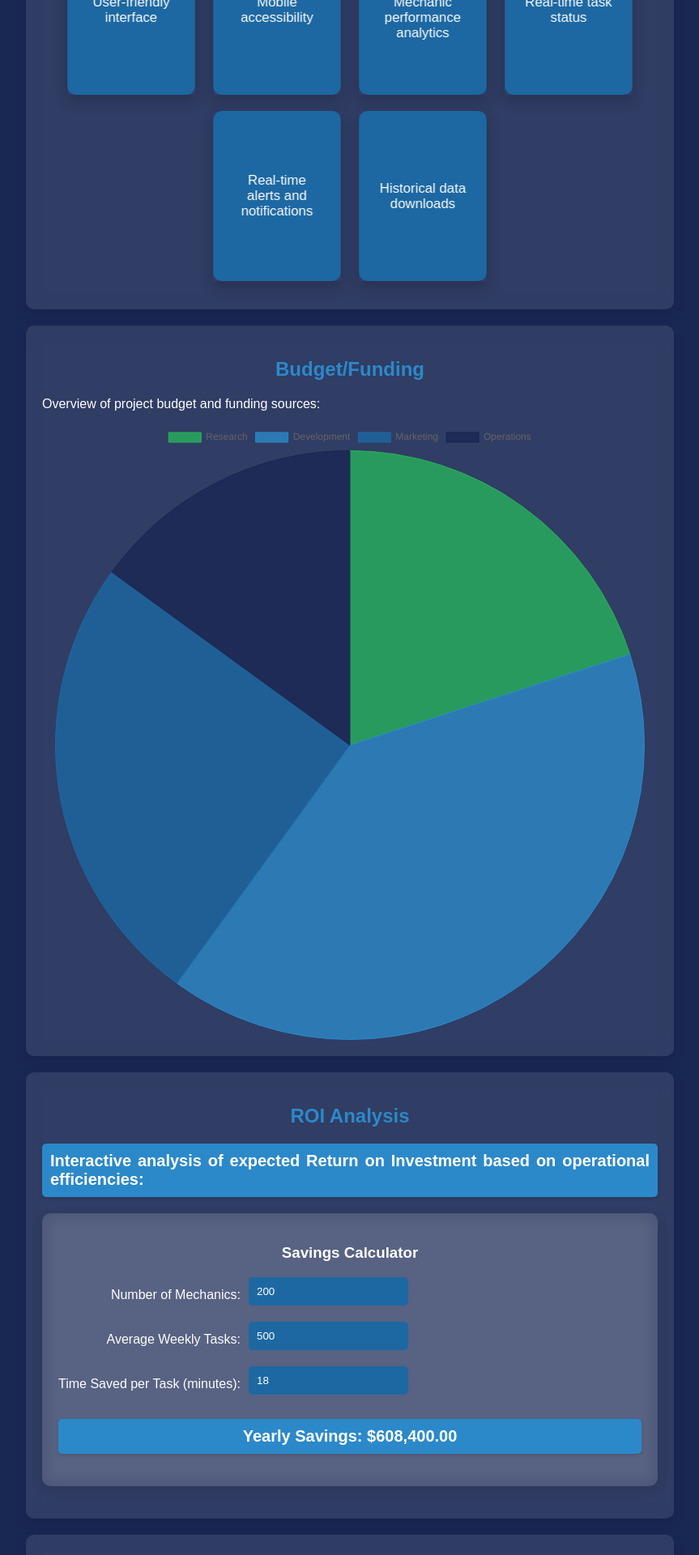
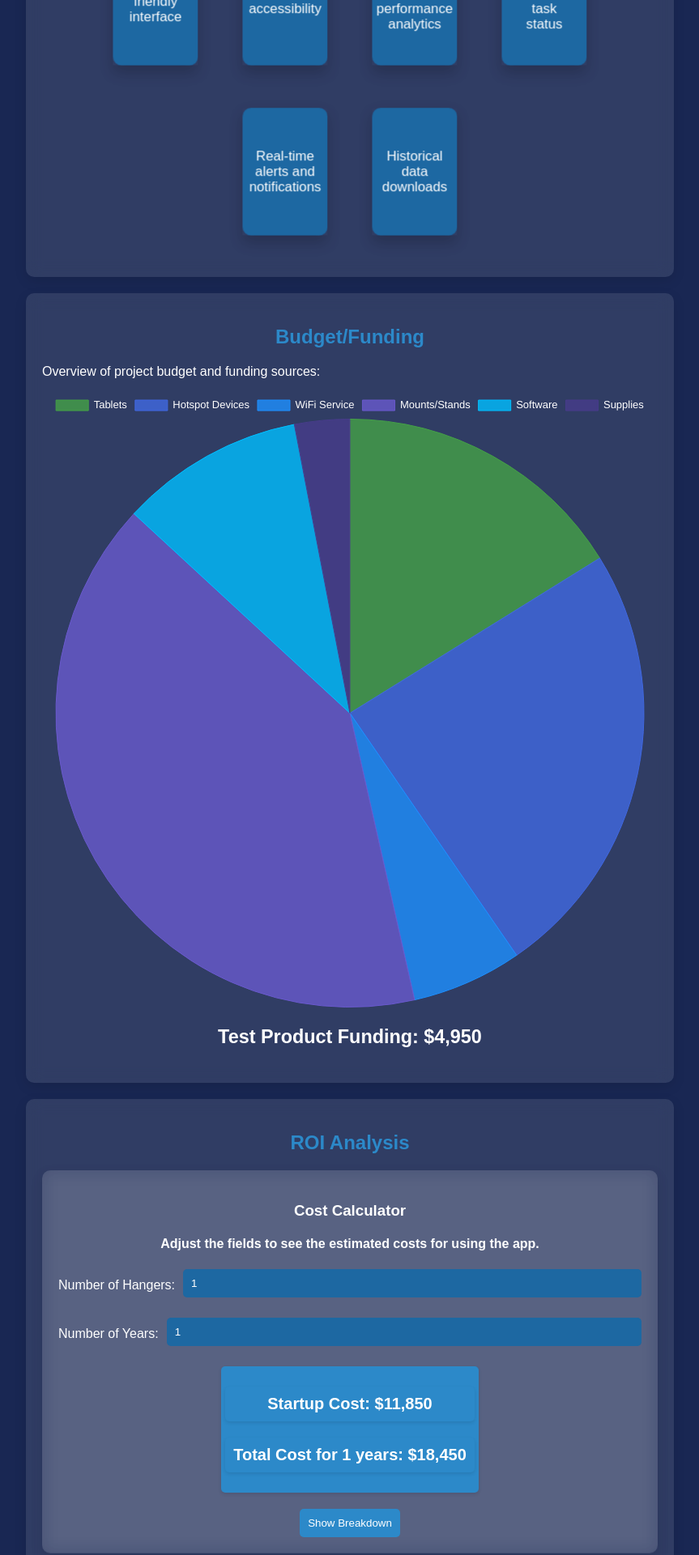
Before and after one commit to twistedcollar/esra-presentation, a React (Create React App) app: page / in a window 1280 px wide. Shown: the part 640-2560 px from the top of the page at 81% size, without its empty margins (208-1071 px from the left). Built offline with nearby package versions, Linux system fonts and the light colour scheme.

Commit message:
Cost Calculator, Test product funding, timeline descriptions

```diff
--- a/src/App.css
+++ b/src/App.css
@@ -78,3 +78,9 @@ body {
     font-size: 14px;
   }
 }
+
+.total-funding {
+  margin-top: 20px;
+  color: white;
+  font-size: 20px;
+}
--- a/src/App.js
+++ b/src/App.js
@@ -4,10 +4,36 @@ import './App.css';
 import { Pie } from 'react-chartjs-2';
 import 'chart.js/auto';
 import ROIAnalysis from './ROIAnalysis';
-import { BudgetData } from './ChartData';
+import { BudgetData, getTotalFunding } from './ChartData';
+import BudgetCalculator from './BudgetCalculator';
+
+
 import Timeline from './Timeline';
 import AppFeatures from './AppFeatures';
 import RisksSection from './Risks';
+
+const chartOptions = {
+  plugins: {
+    legend: {
+      labels: {
+        color: 'white', // White color for legend labels
+        font: {
+          size: 13 // Set the font size here
+        }
+      }
+    },
+    tooltip: {
+      bodyFont: {
+        size: 14 // Set the font size for tooltip items here
+      },
+      titleFont: {
+        size: 14 // Set the font size for tooltip titles here
+      }
+    }
+  }
+};
+
+const totalFunding = getTotalFunding(BudgetData.datasets[0].data);
 
 
 const FadeInSection = (props) => {
@@ -42,7 +68,7 @@ function App() {
       <FadeInSection>
         <div className="section hero" id="project-esra">
           <div className="hero-content">
-            <h1 className="title">Introducing Project ESRA</h1>
+            <h1 className="title">Project ESRA</h1>
             <p className="subheadline">
               Step into the future of aviation maintenance with Project ESRA(Enhanced Service for Reliable Assistance), an innovative digital QA call system designed specifically for the aerospace industry.
             </p>
@@ -56,7 +82,7 @@ function App() {
         <div className="section" id="introduction">
           <h2 className="subtitle">Introduction</h2>
           <p className="content">
-            Project ESRA streamlines communication between mechanics and remote QA specialists, reducing downtime and walking time. Its user-friendly interface ensures straightforward task handling, enabling teams to focus on keeping aircraft flying safely.
+            Project ESRA streamlines communication between aircraft mechanics and QA representatives. Specifically designed to reduce downtime, walking time, and increase productivity. Its user-friendly interface ensures straightforward task handling, enabling teams to focus on keeping aircraft flying safely.
           </p>
         </div>
       </FadeInSection>
@@ -64,7 +90,7 @@ function App() {
         <div className="section" id="features">
           <h2 className="subtitle">App Features</h2>
           <p className="content">
-            Check out these app features by clicking on them.
+            Click on the feature card to display the description.
           </p>
           <AppFeatures />
         </div>
@@ -74,14 +100,18 @@ function App() {
           <h2 className="subtitle">Budget/Funding</h2>
           <p className="content">Overview of project budget and funding sources:</p>
           <div>
-            <Pie data={BudgetData} />
+            <Pie data={BudgetData} options={chartOptions} />
+            <div className="total-funding">
+              <h3>Test Product Funding: ${totalFunding.toLocaleString()}</h3>
+            </div>
+
           </div>
         </div>
       </FadeInSection>
       <FadeInSection>
         <div className="section" id="roi-analysis">
           <h2 className="subtitle">ROI Analysis</h2>
-          <p className="content">Interactive analysis of expected Return on Investment based on operational efficiencies:</p>
+          <BudgetCalculator />
           <ROIAnalysis />
         </div>
       </FadeInSection>
@@ -89,7 +119,7 @@ function App() {
         <div className="section" id="risks">
           <h2 className="subtitle">Risks</h2>
           <p className="content">
-            Project ESRA's risk assessment identifies potential challenges and mitigation strategies.
+            Project ESRA's risk assessment identifies potential challenges.
           </p>
           <RisksSection />
         </div>
@@ -98,7 +128,7 @@ function App() {
         <div className="section" id="timeline">
           <h2 className="subtitle">Timeline</h2>
           <p className="content">
-            Project ESRA's timeline outlines key milestones, while risk assessment identifies potential challenges and mitigation strategies.
+            Project ESRA's timeline outlines key milestones.
           </p>
           <Timeline />
         </div>
--- a/src/AppFeatures.css
+++ b/src/AppFeatures.css
@@ -8,9 +8,9 @@
   }
 
   .feature-card {
-    width: 150px;
-    height: 200px;
-    margin: 10Spx;
+    width: 100px;
+    height: 150px;
+    margin: 15px;
     perspective: 1500px;
     box-sizing: border-box;
     transform: translateZ(0) scale(1.05); /* Slightly scale the card for a 3D effect */
@@ -70,5 +70,5 @@
 
   .feature-card:active {
     transform: translateZ(0) scale(1); /* Slightly reduce the scale for a press-down effect */
-    box-shadow: 0 2px 4px rgba(0,0,0,0.2); /* Reduce shadow for a "pressed" effect */
+    box-shadow: 0 4px 8px rgba(0,0,0,0.2); /* Reduce shadow for a "pressed" effect */
   }
--- /dev/null
+++ b/src/BudgetCalculator.css
@@ -0,0 +1,107 @@
+/* Budget Calculator Styling to match the ROI Analysis theme */
+.budget-calculator {
+    background: rgba(255, 255, 255, 0.1); /* Match the section background */
+    padding: 20px;
+    border-radius: 10px; /* Consistent with other sections */
+    color: white; /* Text color for light theme */
+    box-shadow: 0 5px 15px rgba(0, 0, 0, 0.1); /* Match the shadow of other sections */
+    max-width: 800px; /* Consistent with other sections */
+    margin: 20px auto; /* Consistent with other sections */
+    backdrop-filter: blur(10px); /* Consistent with other sections */
+}
+
+.budget-calculator .input-group {
+    display: grid;
+    grid-template-columns: auto 1fr;
+    grid-gap: 10px;
+    align-items: center; /* This will vertically center the labels with the inputs */
+    margin-bottom: 20px; /* Spacing between form items */
+}
+
+.budget-calculator label {
+    grid-column: 1 / 2; /* Position all labels in the first column */
+    justify-self: end; /* Align labels to the end of the first column */
+    color: white; /* Text color for contrast */
+}
+
+.budget-calculator input {
+    padding: 10px;
+    border-radius: 5px; /* Rounded edges to match the buttons */
+    border: none; /* Removing default border */
+    background-color: #1D68A2; /* Background color to match buttons */
+    color: white; /* Text color for contrast */
+    margin-bottom: 10px; /* Spacing between inputs */
+    grid-column: 2 / 3; /* Position all inputs in the second column */
+    justify-self: start; /* Align inputs to the start of the second column */
+}
+
+.budget-calculator input:focus {
+    outline: none;
+    box-shadow: 0 0 5px rgba(41, 128, 185, 0.5); /* Focus effect to match the app's color palette */
+}
+
+.budget-calculator button {
+    grid-column: 1 / 3; /* Stretch the button across both columns */
+    justify-self: center; /* Center the button */
+    padding: 10px;
+    border-radius: 5px; /* Rounded edges to match inputs */
+    background-color: #2C89C9; /* Background color to match app's theme */
+    color: white; /* Text color for contrast */
+    border: none; /* No border for buttons */
+    cursor: pointer; /* Cursor effect */
+    margin-top: 20px; /* Space above the button */
+}
+
+.budget-calculator button:hover {
+    background-color: #1D68A2; /* Hover effect color */
+}
+
+.budget-calculator .result {
+    grid-column: 1 / 3; /* Stretch the result display across both columns */
+    justify-self: center; /* Center the result display */
+    background-color: #2C89C9; /* Subtitle background for consistency */
+    padding: 5px;
+    border-radius: 5px; /* Consistent with other elements */
+    font-size: 1em;
+    font-weight: bold;
+    box-shadow: 0 2px 4px rgba(0, 0, 0, 0.1); /* Subtle shadow for depth */
+    margin-top: 20px;
+}
+.budget-calculator select {
+    padding: 10px;
+    border-radius: 5px;
+    border: none;
+    background-color: #1D68A2;
+    color: white;
+    margin-bottom: 5px;
+    -webkit-appearance: none; /* Removes default styling for dropdown */
+    -moz-appearance: none; /* Removes default styling for dropdown */
+    appearance: none; /* Removes default styling for dropdown */
+}
+
+.budget-calculator select:focus {
+    outline: none;
+    box-shadow: 0 0 5px rgba(41, 128, 185, 0.5);
+}
+
+/* Responsive adjustments */
+@media (max-width: 768px) {
+    .budget-calculator {
+        padding: 40px 10px;
+        margin: 20px 10px;
+    }
+}
+
+@media (max-width: 480px) {
+    .budget-calculator {
+        padding: 20px 5px;
+        margin: 10px;
+    }
+
+    .budget-calculator label,
+    .budget-calculator input,
+    .budget-calculator button,
+    .budget-calculator .result {
+        font-size: 14px; /* Adjust font size for smaller screens */
+    }
+}
--- /dev/null
+++ b/src/BudgetCalculator.js
@@ -0,0 +1,105 @@
+import React, { useState } from 'react';
+import './BudgetCalculator.css';
+
+const BudgetCalculator = () => {
+    const [numberOfHangers, setNumberOfHangers] = useState(1);
+    const [numberOfYears, setNumberOfYears] = useState(1);
+    const [showBreakdown, setShowBreakdown] = useState(false);
+
+    // Prices per unit
+    const prices = {
+        hotspotDevice: 150,
+        tablet: 200,
+        mount: 500,
+        supply: 50,
+        software: 250,
+        wifiService: 150
+    };
+
+    // Startup cost calculations
+    const startupCosts = {
+        hotspotDevice: 4 * prices.hotspotDevice,
+        tablet: 15 * prices.tablet,
+        mount: 15 * prices.mount,
+        supply: 15 * prices.supply,
+
+    };
+
+    // Monthly fees calculations
+    const monthlyFees = {
+        wifiService: 2 * prices.wifiService, // Per hanger
+        software: prices.software // Flat fee, per month
+    };
+
+    const calculateStartupCost = () => {
+        return numberOfHangers * (startupCosts.hotspotDevice + startupCosts.tablet + startupCosts.mount + startupCosts.supply);
+    };
+
+    const calculateTotalCost = () => {
+        const startupCost = calculateStartupCost();
+        const monthlyCost = numberOfHangers * monthlyFees.wifiService  + monthlyFees.software;
+        return startupCost + monthlyCost * 12 * numberOfYears;
+    };
+
+    const handleBreakdownToggle = () => {
+        setShowBreakdown(!showBreakdown);
+    };
+
+    return (
+        <div className="budget-calculator">
+            <div className="savings-calculator-title">
+                <h3>Cost Calculator</h3>
+                <h4>Adjust the fields to see the estimated costs for using the app.</h4>
+            </div>
+            <div className="input-group">
+                <label htmlFor="numberOfHangers">Number of Hangers:</label>
+                <select
+                    id="numberOfHangers"
+                    value={numberOfHangers}
+                    onChange={(e) => setNumberOfHangers(parseInt(e.target.value))}
+                >
+                    {[1, 2, 3, 4, 5, 6].map((number) => (
+                        <option key={number} value={number}>{number}</option>
+                    ))}
+                </select>
+            </div>
+            <div className="input-group">
+                <label htmlFor="numberOfYears">Number of Years:</label>
+                <select
+                    id="numberOfYears"
+                    value={numberOfYears}
+                    onChange={(e) => setNumberOfYears(parseInt(e.target.value))}
+                >
+                    {[1, 2, 3, 4, 5, 6].map((number) => (
+                        <option key={number} value={number}>{number}</option>
+                    ))}
+                </select>
+            </div>
+            <div className="result">
+                <p>Startup Cost: ${calculateStartupCost().toLocaleString()}</p>
+                <p>Total Cost for {numberOfYears} years: ${calculateTotalCost().toLocaleString()}</p>
+            </div>
+
+            {/* Breakdown Button */}
+            <button onClick={handleBreakdownToggle}>
+                {showBreakdown ? 'Hide Breakdown' : 'Show Breakdown'}
+            </button>
+
+            {/* Cost Breakdown */}
+            {showBreakdown && (
+                <div className="breakdown">
+                    <h3>Cost Breakdown Per Hanger:</h3>
+                    <p>Hotspot Devices (startup): ${startupCosts.hotspotDevice.toLocaleString()}</p>
+                    <p>Tablets (startup): ${startupCosts.tablet.toLocaleString()}</p>
+                    <p>Mounts/Stands (startup): ${startupCosts.mount.toLocaleString()}</p>
+                    <p>Supplies (startup): ${startupCosts.supply.toLocaleString()}</p>
+                    <p>Software (monthly): ${monthlyFees.software.toLocaleString()}</p>
+                    <p>WiFi Service (monthly): ${monthlyFees.wifiService.toLocaleString()}</p>
+                    <p>Monthly Service for {numberOfYears} years: ${(monthlyFees.wifiService + monthlyFees.software * 12 * numberOfYears * numberOfHangers).toLocaleString()}</p>
+                </div>
+            )}
+        </div>
+    );
+};
+
+export default BudgetCalculator;
--- a/src/ChartData.js
+++ b/src/ChartData.js
@@ -1,22 +1,30 @@
 // ChartData.js
+export const getTotalFunding = (data) => {
+  return data.reduce((acc, value) => acc + value, 0);
+};
 
 export const BudgetData = {
-    labels: ['Research', 'Development', 'Marketing', 'Operations'],
+    labels: ['Tablets', 'Hotspot Devices', 'WiFi Service', 'Mounts/Stands', 'Software', 'Supplies'],
     datasets: [
       {
         label: 'Budget Allocation',
-        data: [20, 40, 25, 15], // Example data for Budget Allocation
+        data: [200*4, (150*4)*2 , 150*2, 500*4, 250*2, 50*3 ], // Example data for Budget Allocation
         backgroundColor: [
-          'rgba(41, 178, 92, 0.8)',
-          'rgba(44, 137, 201, 0.8)',
-          'rgba(29, 104, 162, 0.8)',
-          'rgba(25, 39, 83, 0.8)'
+          'rgba(69, 162, 71, 0.8)', // Adjusted green for better contrast
+          'rgba(65, 105, 225, 0.8)', // Royal blue for a brighter hue
+          'rgba(30, 144, 255, 0.8)', // Dodger blue, lighter than the original medium blue
+          'rgba(106, 90, 205, 0.8)', // Slate blue, for a touch of purple without being too bright
+          'rgba(0, 191, 255, 0.8)', // Deep sky blue, vibrant and distinct
+          'rgba(72, 61, 139, 0.8)' // Dark slate blue, still within the theme but more distinct
         ],
+
         borderColor: [
-          'rgba(41, 178, 92, 1)',
-          'rgba(44, 137, 201, 1)',
-          'rgba(29, 104, 162, 1)',
-          'rgba(25, 39, 83, 1)'
+          'rgba(69, 162, 71, 1)', // Solid adjusted green
+          'rgba(65, 105, 225, 1)', // Solid royal blue
+          'rgba(30, 144, 255, 1)', // Solid dodger blue
+          'rgba(106, 90, 205, 1)', // Solid slate blue
+          'rgba(0, 191, 255, 1)', // Solid deep sky blue
+          'rgba(72, 61, 139, 1)' // Solid dark slate blue
         ],
         borderWidth: 1,
       },
--- a/src/ROIAnalysis.js
+++ b/src/ROIAnalysis.js
@@ -31,6 +31,7 @@ function ROIAnalysis() {
     <div id="roi-analysis">
         <div className="savings-calculator-title">
           <h3>Savings Calculator</h3>
+          <h4>Adjust the fields to see the expected savings for using the app.</h4>
         </div>
       <div className="roi-form">
         <label htmlFor="mechanics">
```
Also changed, not shown: src/Timeline.js (+6 -5 lines).
